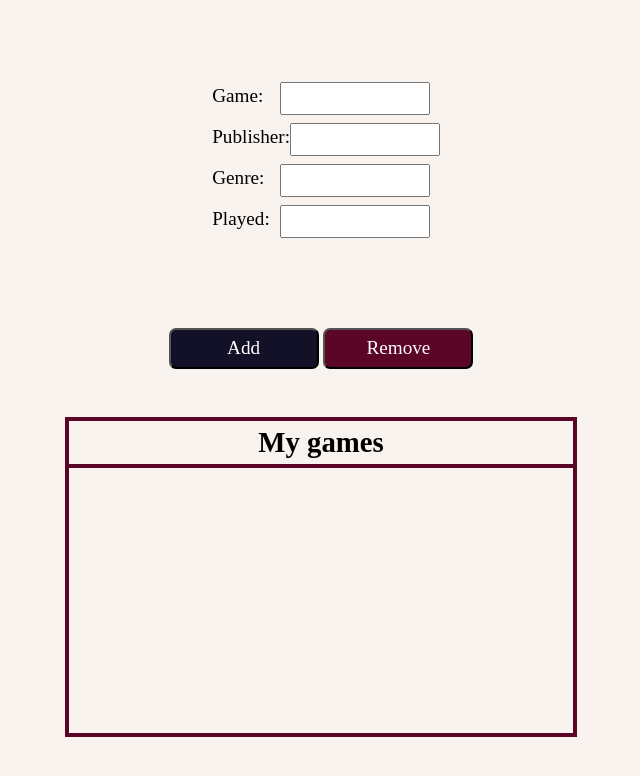
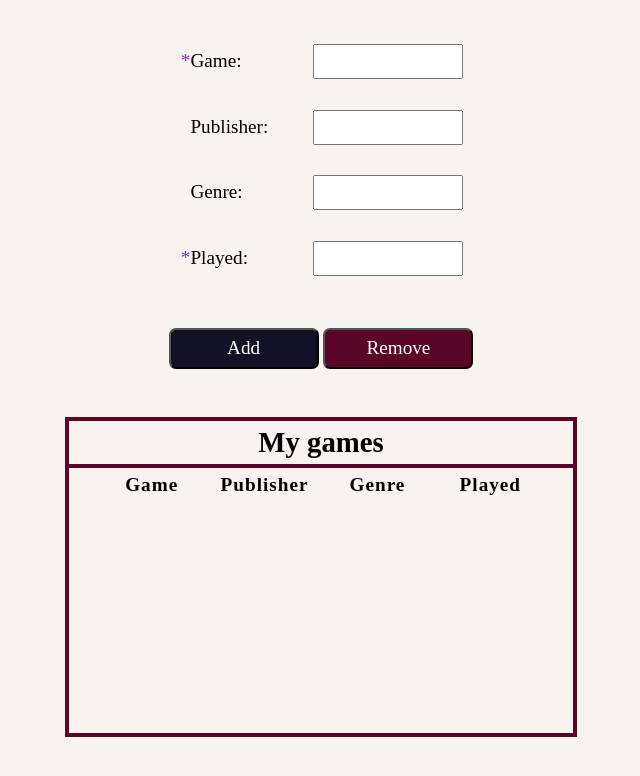
Before and after one commit to renegade-404/library, a website built with webpack: page newOne/src/new-index.html in a window 1280 px wide. Shown: the whole page, without its empty margins (319-959 px from the left). Built offline with nearby package versions, Linux system fonts and the light colour scheme.

Commit message:
adjust class and add containers for positioning; finish styling

```diff
--- a/newOne/src/new-index.html
+++ b/newOne/src/new-index.html
@@ -8,26 +8,36 @@
 </head>
 
 <body>
-  <div class="inputs-container">
-    <div>
-      <label for="game">Game:</label>
-      <input type="text" id="game" />
+  <form class="game-query">
+    <div class="input-container">
+      <label for="game">Game:
+        <span class="required-indicator">*</span>
+      </label>
+      <div class="just-input">
+        <input type="text" id="game" required />
+        <span class="error-message" aria-hidden="true" hidden>This field is required</span>
+      </div>
     </div>
-    <div>
+    <div class="input-container">
       <label for="publisher">Publisher:</label>
-      <input type="text" id="publisher" />
+      <div><input type="text" id="publisher" /></div>
     </div>
-    <div>
+    <div class="input-container">
       <label for="genre">Genre:</label>
-      <input type="text" id="genre" />
+      <div><input type="text" id="genre" /></div>
     </div>
-    <div>
-      <label for="played">Played:</label>
-      <input type="text" id="played" />
+    <div class="input-container">
+      <label for="played">Played:
+        <span class="required-indicator">*</span>
+      </label>
+      <div class="just-input">
+        <input type="text" id="played" required />
+        <span class="error-message" aria-hidden="true" hidden>This field is required</span>
+      </div>
     </div>
-  </div>
+  </form>
   <div class="buttons-container">
-    <button class="add off">Add</button>
+    <button type="submit" class="add">Add</button>
     <button class="remove">Remove</button>
   </div>
   <div class="table-container">
@@ -36,6 +46,14 @@
       <caption hidden>
         My games
       </caption>
+      <thead>
+        <tr>
+          <th scope="col">Game</th>
+          <th scope="col">Publisher</th>
+          <th scope="col">Genre</th>
+          <th scope="col">Played</th>
+        </tr>
+      </thead>
       <tbody></tbody>
     </table>
   </div>
--- a/newOne/src/new-style.css
+++ b/newOne/src/new-style.css
@@ -30,6 +30,7 @@ img, picture, video, canvas, svg {
 
 input, button, textarea, select {
   font: inherit;
+  width: 150px;
 }
 
 p, h1, h2, h3, h4, h5, h6 {
@@ -43,8 +44,7 @@ h1, h2, h3, h4, h5, h6 {
   text-wrap: balance;
 }
 
-/*inputs container*/
-.inputs-container {
+.game-query {
   margin-top: 2rem;
   width: 19vw;
   height: 30vh;
@@ -55,15 +55,30 @@ h1, h2, h3, h4, h5, h6 {
   justify-content: center;
 
   & > * {
+    height: 6vh;
     width: 17vw;
     display: flex;
     justify-content: space-between;
+    align-items: center;
+  }
+}
+
+.input-container {
+  min-width: calc(17vw*1.2);
+  min-height: calc(6vh*1.2);
+  display: flex;
+  justify-content: space-between;
+
+  & > label, input {
+    min-width: calc(8vw*1.2);
+    min-height: calc(3vh*1.2);
   }
 }
 
 .table-container {
   width: 40vw;
   height: 40vh;
+  margin-bottom: 2rem;
   overflow: auto;
   text-align: center;
   border: 4px solid rgb(91, 6, 38);
@@ -84,7 +99,13 @@ td {
   border-radius: 4px;
   background-color: rgb(18, 17, 39);
   color: white;
+  width: 25%;
 }
+
+th {
+  width: 25%;
+}
+
 
 .add {
   padding: 4px;
@@ -112,35 +133,16 @@ td {
   }
 }
 
-button,
-input,
-select,
-textarea {
-  font-family: inherit;
-  font-size: 100%;
-}
-
-input,
-textarea,
-select,
-button {
-  width: 150px;
-  padding: 0;
-  margin: 0;
-  box-sizing: border-box;
-}
-
-
 input[type="checkbox"] {
   /*positioning*/
   position: absolute;
   left: -25px;
-  bottom: 6px;
+  bottom: 1rem;
 
   /*appearance*/
   appearance: none;
-  width: 1em;
-  height: 1em;
+  width: 1.1rem;
+  height: 1.1rem;
   border: 2px solid gray;
   border-radius: 4px;
 
@@ -165,3 +167,30 @@ input[type="checkbox"]:checked::before {
   visibility: visible;
   background-color: rgb(232, 232, 9);
 }
+
+/*constraints validation*/
+label {
+  position: relative;
+}
+
+.just-input {
+  position: relative;
+}
+
+.required-indicator {
+  position: absolute;
+  color: blueviolet;
+  left: -8%;
+}
+
+.error {
+  border: 4px solid red;
+}
+
+.error-message {
+  position: absolute;
+  font-size: 0.6rem;
+  width: 25ch;
+  right: -85%;
+
+}
```
